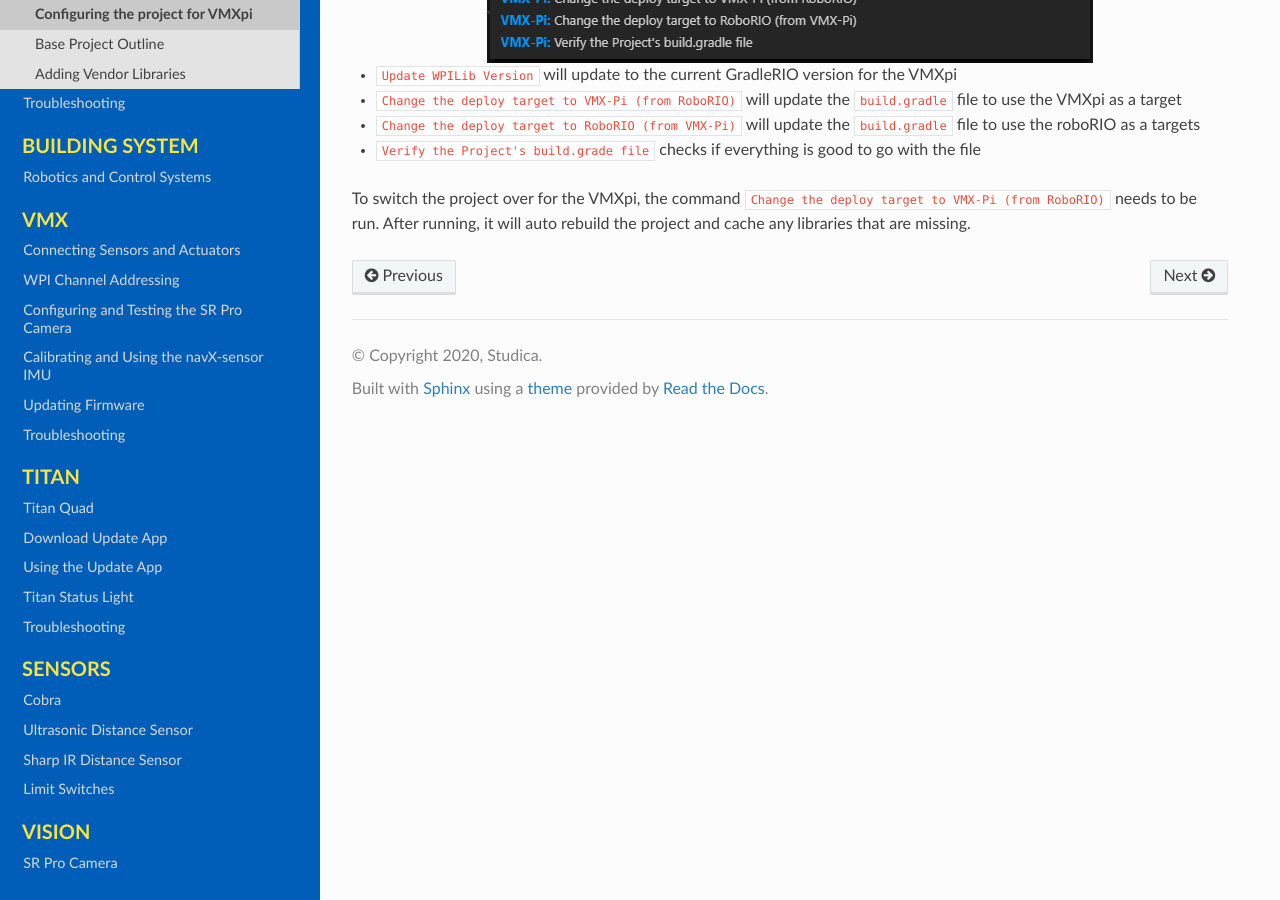
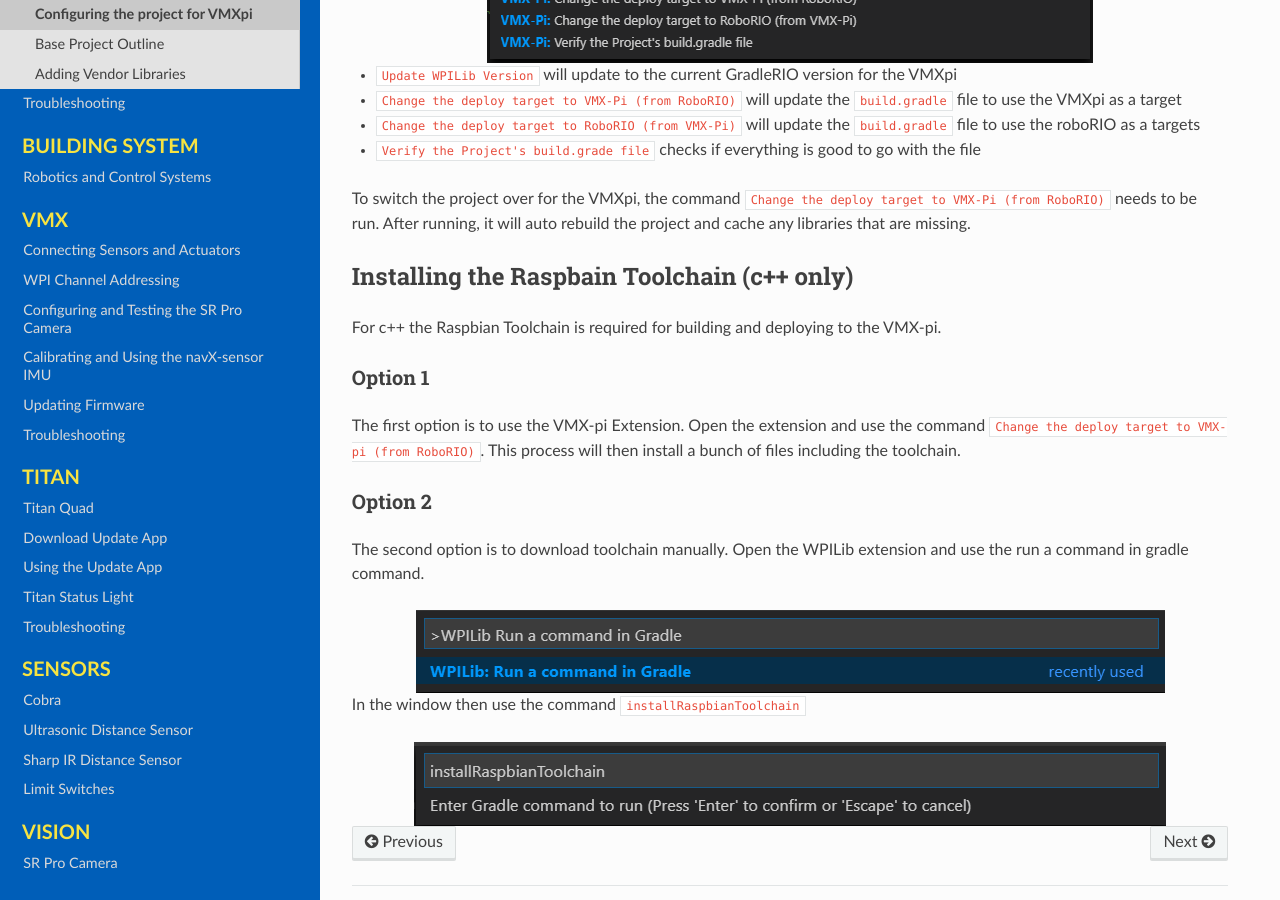
Before and after one commit to studica/studica-docs-worldskills, a Sphinx documentation site: the page built from source/docs/Software/programming/configuring-the-project-for-vmxpi.rst, in a window 1280 px wide and 900 px high, scrolled down 2050 px. Built offline with Sphinx 7.4.7 and the Read the Docs theme 2.0.0, drawn with Linux system fonts in a browser that asks for light colours; pages that are not in the unit, such as notebooks, are missing from menus.

Commit message:
Added info on the Rasbian toolchain

```diff
--- a/source/docs/Software/programming/configuring-the-project-for-vmxpi.rst
+++ b/source/docs/Software/programming/configuring-the-project-for-vmxpi.rst
@@ -46,3 +46,26 @@
 -  ``Verify the Project's build.grade file`` checks if everything is good to go with the file
 
 To switch the project over for the VMXpi, the command ``Change the deploy target to VMX-Pi (from RoboRIO)`` needs to be run. After running, it will auto rebuild the project and cache any libraries that are missing.
+
+Installing the Raspbain Toolchain (c++ only)
+--------------------------------------------
+
+For c++ the Raspbian Toolchain is required for building and deploying to the VMX-pi.
+
+Option 1
+^^^^^^^^
+
+The first option is to use the VMX-pi Extension. Open the extension and use the command ``Change the deploy target to VMX-pi (from RoboRIO)``. This process will then install a bunch of files including the toolchain.
+
+Option 2
+^^^^^^^^
+
+The second option is to download toolchain manually. Open the WPILib extension and use the run a command in gradle command.
+
+.. figure:: images/configuring-the-project-for-vmxpi-6.png
+   :align: center
+
+In the window then use the command ``installRaspbianToolchain``
+
+.. figure:: images/configuring-the-project-for-vmxpi-7.png
+   :align: center
```
Also changed, not shown: source/docs/Software/programming/images/configuring-the-project-for-vmxpi-6.png (added), source/docs/Software/programming/images/configuring-the-project-for-vmxpi-7.png (added).
